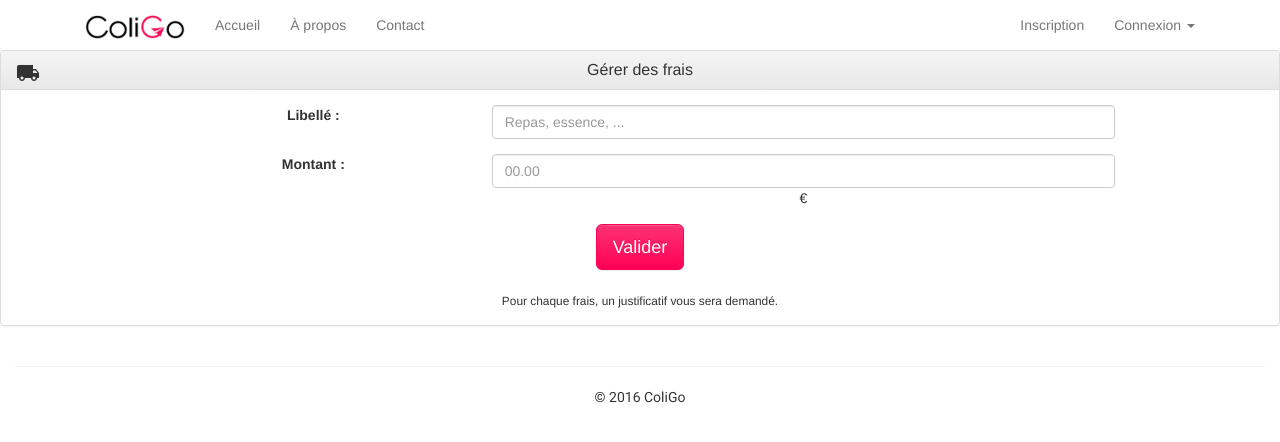
After one commit to MarionLeHerisson/ColiGo, a PHP site: the page made by Application/View/menu_extranet/frais_livreur.php in a window 1280 px wide, after a click that opens the changed part. The commit adds this page. Shown: the top 442 px of the page. Run offline with PHP 8.4, Linux system fonts and the light colour scheme; the template is opened without the code that fills it, so the values that code supplies are empty; some libraries are stand-ins or nearby versions.

Commit message:
gestion frais livreur

```diff
--- a/Application/Controller/accueil_extranetController.php
+++ b/Application/Controller/accueil_extranetController.php
@@ -48,6 +48,9 @@ class accueil_extranetController {
                 case 'xmlMonth' :
 					$ajaxApiRem->getXmlMonth($param);
 					break;
+				case 'addCosts' :
+					$ajaxApi->addCosts($param);
+					break;
             }
         }
 
--- a/Application/Controller/profilController.php
+++ b/Application/Controller/profilController.php
@@ -67,7 +67,7 @@ class profilController {
             $favRp = "<p>" . $fav[0]['label'] . "</p>
                     <p>" . $fav[0]['address'] . "</p>
                     <p>" . $fav[0]['zip_code'] . " " .$fav[0]['city'] . "</p>";
-            $buttonLabel = 'Cahnger';
+            $buttonLabel = 'Changer';
         }
         else {
             $favRp = "<p>Vous n'avez pas encore sélectionné de point relais favori.</p>";
--- a/Application/Model/parcelModel.php
+++ b/Application/Model/parcelModel.php
@@ -30,10 +30,7 @@ class ParcelModel extends DefaultModel {
                                 VALUES (?, ?, ?, ?);");
         $query->execute([$weight, $status, $delivery, $trackingNumber]);
 
-        //$query2 = $bdd->prepare("SELECT LAST_INSERT_ID();");
-        //$query2->execute();
         $res = $bdd->lastInsertId();
-        //$res = $query2->fetchColumn();
 
         return $res;
     }
--- a/Application/View/accueil_extranet.php
+++ b/Application/View/accueil_extranet.php
@@ -24,6 +24,10 @@
 			}
 			include_once('menu_extranet/perdu.php');	// Admin, Relay Point or Postman
 
+			if($_SESSION['type'] == 3) {
+				include_once('menu_extranet/frais_livreur.php');
+			}
+
 			if($_SESSION['type'] != 1) {	// Relay point or Postman
 				include_once('menu_extranet/remuneration.php');
 			}
--- /dev/null
+++ b/Application/View/menu_extranet/frais_livreur.php
@@ -0,0 +1,52 @@
+<div class="panel panel-default">
+    <div class="panel-heading" role="tab" id="headingFourteen">
+        <h4 class="panel-title">
+            <a class="collapsed" role="button" data-toggle="collapse" data-parent="#accordion" href="#collapseFourteen" aria-expanded="false" aria-controls="collapseFourteen">
+                <i class="material-icons">local_shipping</i> Gérer des frais
+            </a>
+        </h4>
+    </div>
+    <div id="collapseFourteen" class="panel-collapse collapse" role="tabpanel" aria-labelledby="headingFourteen">
+        <div class="panel-body">
+
+            <div class="col-md-1"></div>
+
+            <div class="col-md-10">
+                <form id="addRelayPoint-form">
+                    <div class="form-group col-md-12">
+                        <label class="control-label col-md-4" for="type">Libellé :</label>
+                        <div class="col-md-8">
+                            <input id="costLabel" type="text" class="form-control" placeholder="Repas, essence, ...">
+                        </div>
+                    </div>
+
+                    <div class="form-group col-md-12">
+                        <label class="control-label col-md-4">Montant :</label>
+                        <div class="col-md-8">
+                            <input id="costPrice" type="text" class="form-control" placeholder="00.00" onfocusout="sanitizeNumbers(event);"> €
+                        </div>
+                    </div>
+
+                </form>
+            </div>
+
+            <div class="col-md-1"></div>
+            <div class="col-md-3"></div>
+
+            <div id="driverCosts" class="none alert alert-dismissible fade in col-md-6" role="alert">
+                <button type="button" class="close" onclick="closePopin()">
+                    <span>×</span>
+                </button>
+                <p id="driverCostsMsg"></p>
+            </div>
+
+            <br><br><br><br>
+            <div class="col-md-12">
+                <button type="button" class="btn btn-primary btn-lg" onclick="addCosts()">Valider</button>
+                <br><br>
+                <small>Pour chaque frais, un justificatif vous sera demandé.<br></small>
+            </div>
+
+        </div>
+    </div>
+</div>
--- a/www/js/functions.js
+++ b/www/js/functions.js
@@ -108,6 +108,32 @@ function changePwd() {
     else {
         showMessage(label, 'Le nouveau mot de passe et sa confirmation ne sont pas identiques.', true);
     }
+}
+
+function sanitizeNumbers(event) {
+	var input = $(event.target),
+		value = input.val();
+
+	value = value.replace(/ /g, "");
+	value = value.replace(/,/g, ".");
+
+	var splited = value.split(".");
+
+	if(splited.length == 2 && splited[1].length == 2) {
+		input.val(value);
+	}
+	else if(splited.length == 2 && splited[1].length == 1) {
+		input.val(value + "0");
+	}
+	else if(splited.length == 2 && splited[1].length == 0) {
+		input.val(value + "00");
+	}
+	else if(splited.length == 1) {
+		input.val(value + ".00");
+	}
+	else {
+		input.val("");
+	}
 }
 
 function clearEverything() {
--- a/www/js/googleMapsAutocomplete.js
+++ b/www/js/googleMapsAutocomplete.js
@@ -10,28 +10,36 @@ var placeSearch,
 
 function initAutocomplete() {
     // Create the autocomplete object, restricting the search to geographical location types.
+    if($('#autocomplete1').val() != undefined) {
         autocomplete1 = new google.maps.places.Autocomplete(
             /** @type {!HTMLInputElement} */(document.getElementById('autocomplete1')),
             {types: ['geocode']});
+        autocomplete1.addListener('place_changed', fillInAddress);
+    }
+    if($('#autocomplete2').val() != undefined) {
         autocomplete2 = new google.maps.places.Autocomplete(
             /** @type {!HTMLInputElement} */(document.getElementById('autocomplete2')),
             {types: ['geocode']});
+        autocomplete2.addListener('place_changed', fillInAddress);
+    }
+    if($('#autocomplete3').val() != undefined) {
         autocomplete3 = new google.maps.places.Autocomplete(
             /** @type {!HTMLInputElement} */(document.getElementById('autocomplete3')),
             {types: ['geocode']});
+        autocomplete3.addListener('place_changed', fillInAddress);
+    }
+    if($('#autocomplete4').val() != undefined) {
         autocomplete4 = new google.maps.places.Autocomplete(
             /** @type {!HTMLInputElement} */(document.getElementById('autocomplete4')),
             {types: ['geocode']});
+        autocomplete4.addListener('place_changed', fillInAddress);
+    }
+    if($('#autocomplete5').val() != undefined) {
         autocomplete5 = new google.maps.places.Autocomplete(
             /** @type {!HTMLInputElement} */(document.getElementById('autocomplete5')),
             {types: ['geocode']});
-
-    // When the user selects an address from the dropdown, populate the address fields in the form.
-    autocomplete1.addListener('place_changed', fillInAddress);
-    autocomplete2.addListener('place_changed', fillInAddress);
-    autocomplete3.addListener('place_changed', fillInAddress);
-    autocomplete4.addListener('place_changed', fillInAddress);
         autocomplete5.addListener('place_changed', fillInAddress);
+    }
 }
 
 function fillInAddress() {
```
Also changed, not shown: Application/Model/Ajax/AjaxAccueilExtranet.php (+27 -0 lines), Application/Model/DriversBillModel.php (added, +33 -0 lines), www/SQL/baseCreation.sql (+11 -0 lines), www/js/depot.js (+0 -26 lines), www/js/extranet.js (+39 -0 lines). Lines whose indentation alone changed are shown as unchanged.
